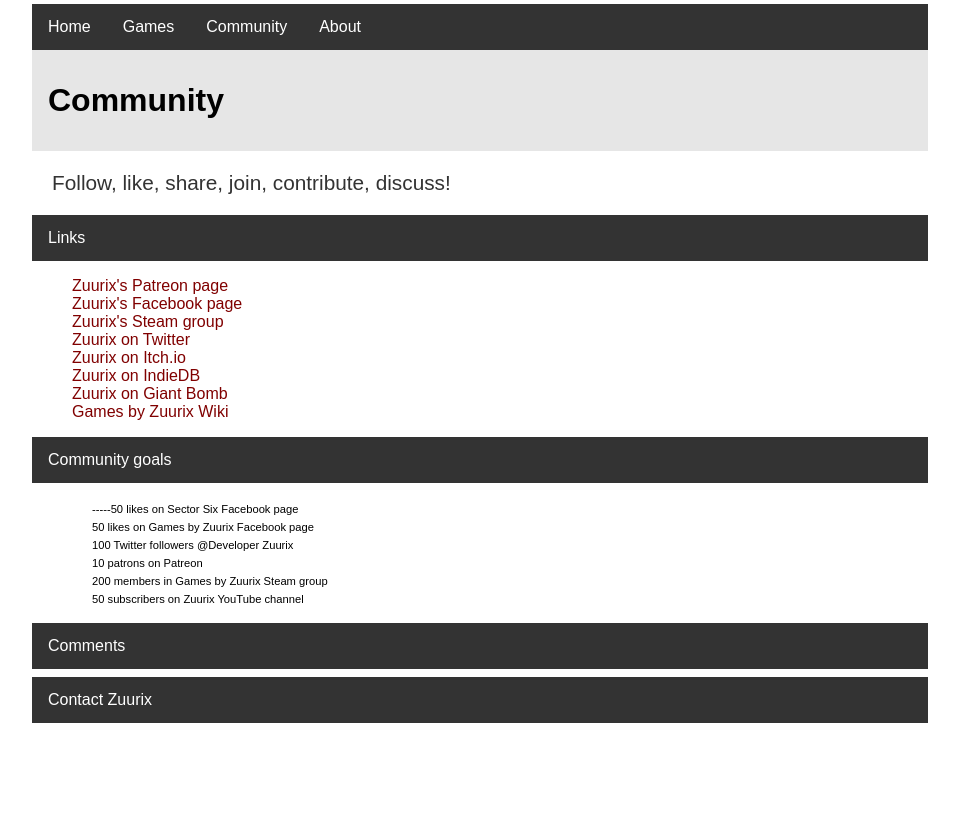
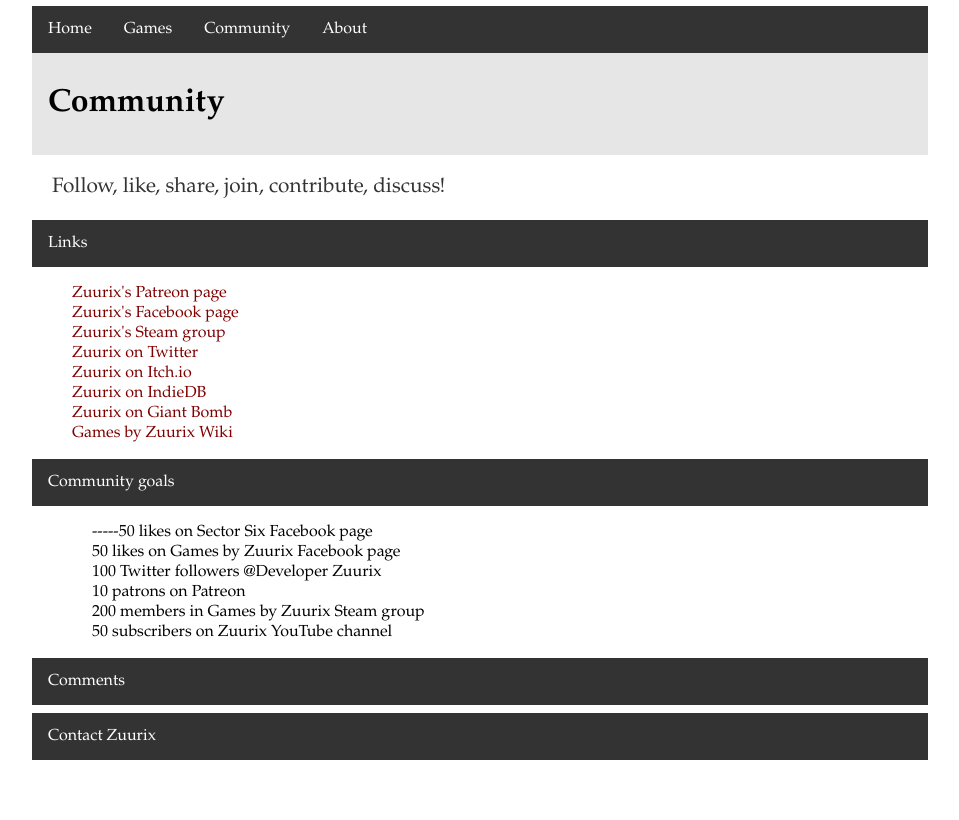
Before and after one commit to Phoebe3663/Zuurix.github.io, a Jekyll site: the page built from community/index.html, in a window 1280 px wide. Shown: the part 308-1128 px from the top of the page, without its empty margins (160-1119 px from the left). Built offline with Jekyll 4.4.1, drawn with Linux system fonts in a browser that asks for light colours; comment, search, counter and statistics services are not loaded; before the commit the page ends 1091 px from its top, so only the background shows below that.

Commit message:
Update main.css

```diff
--- a/css/main.css
+++ b/css/main.css
@@ -37,13 +37,13 @@ nav li a:active {
 }
 
 a {
-    font-family: 'Titillium Web', sans-serif;
+    font-family: 'Palatino Linotype', sans-serif;
     text-decoration: none;
     color: #800000;
 }
 
 a ul li {
-    font-family: 'Titillium Web', sans-serif;
+    font-family: 'Palatino Linotype', sans-serif;
     font-size: 1.3em;
     color: #800000;
     padding: 8px 8px 8px 8px;
@@ -55,7 +55,7 @@ a:hover {
 }
 
 h1 {
-    font-family: 'Titillium Web', sans-serif;
+    font-family: 'Palatino Linotype', sans-serif;
     font-size: 2em;
     vertical-align: middle;
     padding: 32px 16px 32px 16px;
@@ -66,7 +66,7 @@ h1 {
 /*Game name*/
 
 h2 {
-    font-family: 'Titillium Web', sans-serif;
+    font-family: 'Palatino Linotype', sans-serif;
     font-size: 1.6em;
     vertical-align: middle;
     padding: 16px 16px 16px 16px;
@@ -77,7 +77,7 @@ h2 {
 /*Game genre*/
 
 h3 {
-    font-family: 'Titillium Web', sans-serif;
+    font-family: 'Palatino Linotype', sans-serif;
     font-size: 1em;
     vertical-align: middle;
     padding: 8px 8px 8px 8px;
@@ -87,8 +87,8 @@ h3 {
 /*Plain text*/
 
 plain {
-    font-family: 'Titillium Web', sans-serif;
-    font-size: 0.7em;
+    font-family: 'Palatino Linotype', sans-serif;
+    font-size: 1em;
     padding: 8px 8px 8px 8px;
     margin: 12px 12px 12px 12px;
 }
@@ -126,7 +126,7 @@ span.status-alpha {
 }
 
 p {
-    font-family: 'Titillium Web', sans-serif;
+    font-family: 'Palatino Linotype', sans-serif;
     font-size: 1.3em;
     color: #333;
     padding: 8px 8px 8px 8px;
@@ -134,7 +134,7 @@ p {
 }
 
 footer {
-    font-family: 'Titillium Web', sans-serif;
+    font-family: 'Palatino Linotype', sans-serif;
     font-size: 1em;
     margin-right: 0px;
     cursor: pointer;
@@ -167,7 +167,7 @@ footer a:active {
 /*Comments divider*/
 
 comments {
-    font-family: 'Titillium Web', sans-serif;
+    font-family: 'Palatino Linotype', sans-serif;
     font-size: 1em;
     margin-right: 0px;
 }
@@ -222,7 +222,7 @@ ul.posts li {
     display:inline-block;
     cursor:pointer;
     text-decoration:none;
-    font-family: 'Titillium Web', sans-serif;
+    font-family: 'Palatino Linotype', sans-serif;
     font-size: 1em;
     vertical-align: middle;
     padding: 8px 8px 8px 8px;
```
